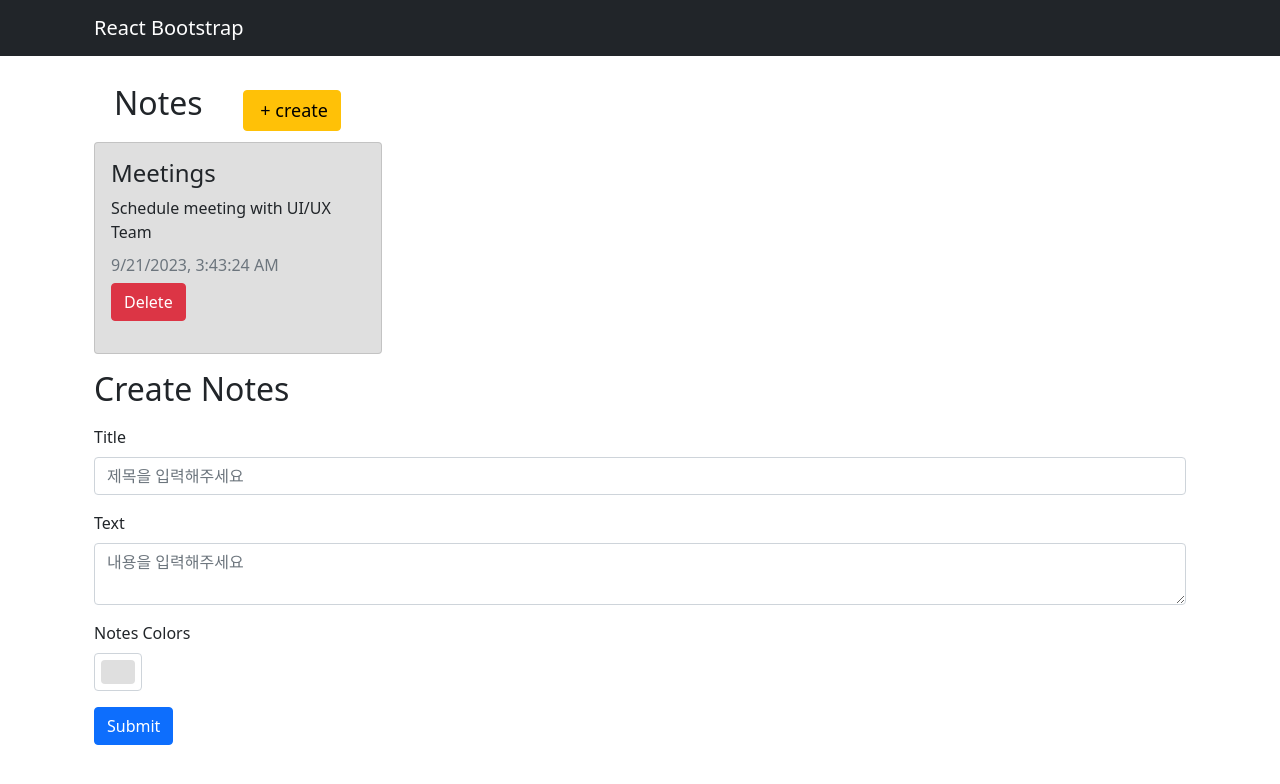
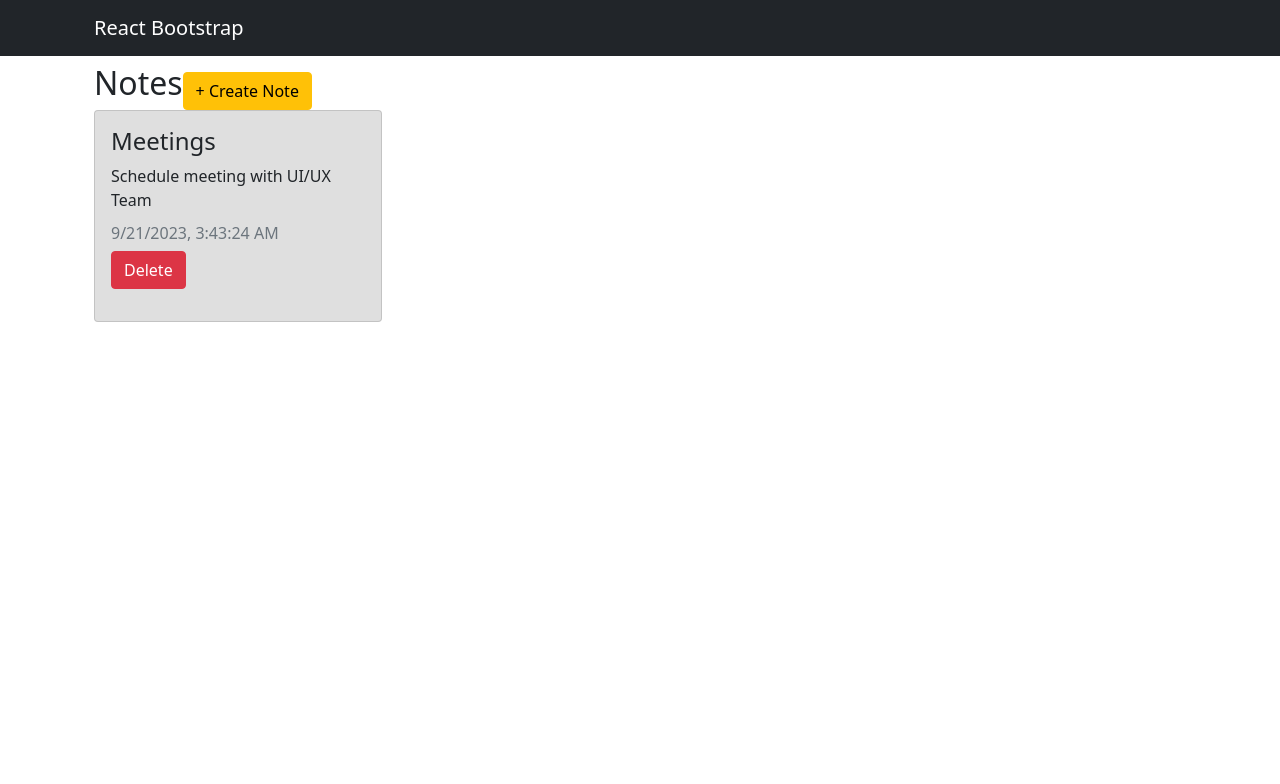
Before and after one commit to HJunng/notes-app, a React (Create React App) app: page / in a window 1280 px wide. Shown: the top 784 px of the page. Built offline with nearby package versions, Linux system fonts and the light colour scheme.

Commit message:
Create Note 를 Modal 로 변경

```diff
--- a/src/App.tsx
+++ b/src/App.tsx
@@ -3,9 +3,9 @@ import './App.css';
 import {Note} from './models/note.model';
 import Header from './components/Header';
 import 'bootstrap/dist/css/bootstrap.min.css';
-import { Col, Container, Row } from 'react-bootstrap';
+import { Button, Col, Container, Row } from 'react-bootstrap';
 import NotesList from './components/NotesList';
-import CreateNotes from './components/CreateNotes';
+import CreateNotesModal from './components/CreateNotesModal';
 
 function App() {
   const [notes, setNotes] = useState<Note[]>([{
@@ -16,22 +16,27 @@ function App() {
     date: (new Date()).toLocaleString()
   }]);
 
+  const[showModal, setShowModal] = useState(false); //Modal state
 
+  const handleClose = () => setShowModal(false);
+  const handleShow = () => setShowModal(true);
 
   return (
     <>
       <Header/>
       <Container className='mt-5'>
         <Row>
+        <Row className='mt-3'>
+          <Col>
+            <h2 style={{display:'inline-block'}}>Notes</h2>
+            <CreateNotesModal notes={notes} setNotes={setNotes} />
+          </Col>
+        </Row>
           <Col>
             <NotesList notes={notes} setNotes={ setNotes } />
           </Col>
         </Row>
-        <Row>
-          <Col>
-            <CreateNotes notes={notes} setNotes={ setNotes } />
-          </Col>
-        </Row>
+
       </Container>
     </>
   );
--- a/src/components/CreateNotes.tsx
+++ /dev/null
@@ -1,62 +0,0 @@
-import * as React from 'react';
-import { Alert, Button, Form } from 'react-bootstrap';
-import { Note } from '../models/note.model';
-
-interface ICreateNotesProps {
-  notes: Note[],
-  setNotes: React.Dispatch<React.SetStateAction<Note[]>>
-}
-
-const CreateNotes: React.FunctionComponent<ICreateNotesProps> = ({notes, setNotes}) => {
-  const[error, setError] = React.useState<string>("");
-  const titleRef = React.useRef<HTMLInputElement | null>(null);
-  const textRef = React.useRef<HTMLTextAreaElement | null>(null);
-  const colorRef = React.useRef<HTMLInputElement | null>(null);
-
-  const handleSubmit = (e: React.FormEvent<HTMLFormElement>) => {
-    e.preventDefault();
-    if(titleRef.current?.value === "" || textRef.current?.value === ""){
-      return setError("모든 값을 입력해주세요!");
-    }
-
-    setError("");
-    setNotes([...notes, {
-      id: (new Date()).toLocaleString(),
-      title: (titleRef.current as HTMLInputElement).value,
-      text:(textRef.current as HTMLTextAreaElement).value,
-      color:(colorRef.current as HTMLInputElement).value,
-      date: (new Date()).toLocaleString()
-    }]);
-
-    //폼 초기화
-    (titleRef.current as HTMLInputElement).value="";
-    (textRef.current as HTMLTextAreaElement).value="";
-    (colorRef.current as HTMLInputElement).value="#dfdfdf";
-
-
-  }
-
-  return (
-    <>
-      <h2>Create Notes</h2>
-      { error && <Alert variant='danger'>{ error }</Alert>}
-      <Form className='mt-3 mb-3' onSubmit={(e) => handleSubmit(e)}>
-        <Form.Group className='mb-3' controlId='formBasicTitle'>
-          <Form.Label>Title</Form.Label>
-          <Form.Control type='text' placeholder='제목을 입력해주세요' ref={titleRef} />
-        </Form.Group>
-        <Form.Group className='mb-3' controlId='formBasicText'>
-          <Form.Label>Text</Form.Label>
-          <Form.Control as='textarea' placeholder='내용을 입력해주세요' ref={textRef} />
-        </Form.Group>
-        <Form.Group className='mb-3'>
-          <Form.Label htmlFor='colorInput'>Notes Colors</Form.Label>
-          <Form.Control type='color' id='colorInput' defaultValue='#dfdfdf' title='Choose your color' ref={colorRef} />
-        </Form.Group>
-        <Button type='submit' variant='primary'>Submit</Button>
-      </Form>
-    </>
-  );
-};
-
-export default CreateNotes;
--- /dev/null
+++ b/src/components/CreateNotesModal.tsx
@@ -0,0 +1,81 @@
+import * as React from 'react';
+import { Alert, Button, Form, Modal } from 'react-bootstrap';
+import { Note } from '../models/note.model';
+
+interface ICreateNotesModalProps {
+  notes: Note[],
+  setNotes: React.Dispatch<React.SetStateAction<Note[]>>
+}
+
+const CreateNotesModal: React.FunctionComponent<ICreateNotesModalProps> = ({ notes, setNotes }) => {
+  const [showModal, setShowModal] = React.useState(false);
+  const [error, setError] = React.useState<string>("");
+  const titleRef = React.useRef<HTMLInputElement | null>(null);
+  const textRef = React.useRef<HTMLTextAreaElement | null>(null);
+  const colorRef = React.useRef<HTMLInputElement | null>(null);
+
+  const handleClose = () => setShowModal(false);
+  const handleShow = () => setShowModal(true);
+
+  const handleSubmit = (e: React.FormEvent<HTMLFormElement>) => {
+    e.preventDefault();
+    if (titleRef.current?.value === "" || textRef.current?.value === "") {
+      return setError("모든 값을 입력해주세요!");
+    }
+
+    setError("");
+    setNotes([...notes, {
+      id: (new Date()).toLocaleString(),
+      title: (titleRef.current as HTMLInputElement).value,
+      text: (textRef.current as HTMLTextAreaElement).value,
+      color: (colorRef.current as HTMLInputElement).value,
+      date: (new Date()).toLocaleString()
+    }]);
+
+    // 폼 초기화
+    if (titleRef.current) {
+      titleRef.current.value = "";
+    }
+    if (textRef.current) {
+      textRef.current.value = "";
+    }
+    if (colorRef.current) {
+      colorRef.current.value = "#dfdfdf"; // 기본 색으로 설정
+    }
+
+    handleClose();  // 모달 닫기
+  };
+
+  return (
+    <>
+      <Button variant="warning" onClick={handleShow}>
+        + Create Note
+      </Button>
+      <Modal show={showModal} onHide={handleClose}>
+        <Modal.Header closeButton>
+          <Modal.Title>Create Notes</Modal.Title>
+        </Modal.Header>
+        <Modal.Body>
+          {error && <Alert variant='danger'>{error}</Alert>}
+          <Form className='mt-3 mb-3' onSubmit={(e) => handleSubmit(e)}>
+            <Form.Group className='mb-3' controlId='formBasicTitle'>
+              <Form.Label>Title</Form.Label>
+              <Form.Control type='text' placeholder='제목을 입력해주세요' ref={titleRef} />
+            </Form.Group>
+            <Form.Group className='mb-3' controlId='formBasicText'>
+              <Form.Label>Text</Form.Label>
+              <Form.Control as='textarea' placeholder='내용을 입력해주세요' ref={textRef} />
+            </Form.Group>
+            <Form.Group className='mb-3'>
+              <Form.Label htmlFor='colorInput'>Notes Colors</Form.Label>
+              <Form.Control type='color' id='colorInput' defaultValue='#dfdfdf' title='Choose your color' ref={colorRef} />
+            </Form.Group>
+            <Button type='submit' variant='primary'>Submit</Button>
+          </Form>
+        </Modal.Body>
+      </Modal>
+    </>
+  );
+};
+
+export default CreateNotesModal;
--- a/src/components/NotesList.tsx
+++ b/src/components/NotesList.tsx
@@ -19,10 +19,10 @@ const NotesList: React.FC<INotesListProps> = ({notes, setNotes}) => {
   }
   return (
     <>
-    <div className='mt-3 flex notesNav' style={{alignItems:'center', justifyContent:'space-between'}}>
+    {/* <div className='mt-3 flex notesNav' style={{alignItems:'center', justifyContent:'space-between'}}>
       <h2 style={{display:'inline-block'}}>Notes</h2>
       <Button as='input' variant='warning' type='button' value=' + create' />{' '}
-    </div>
+    </div> */}
       <div>{ renderNotes() }</div>
     </>
   );
```
